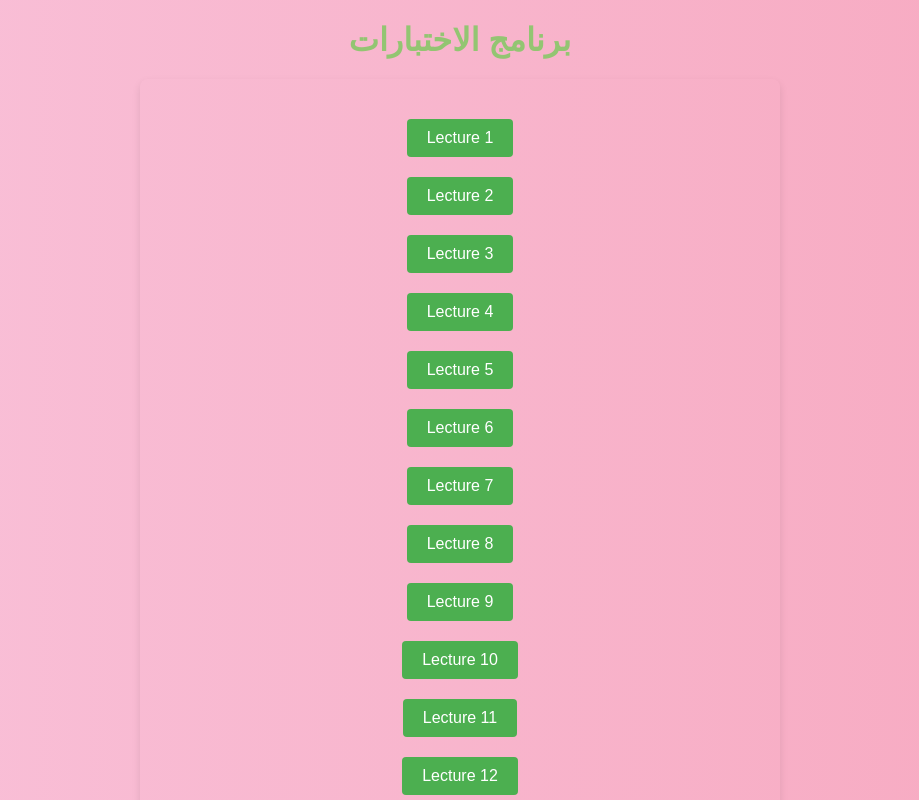
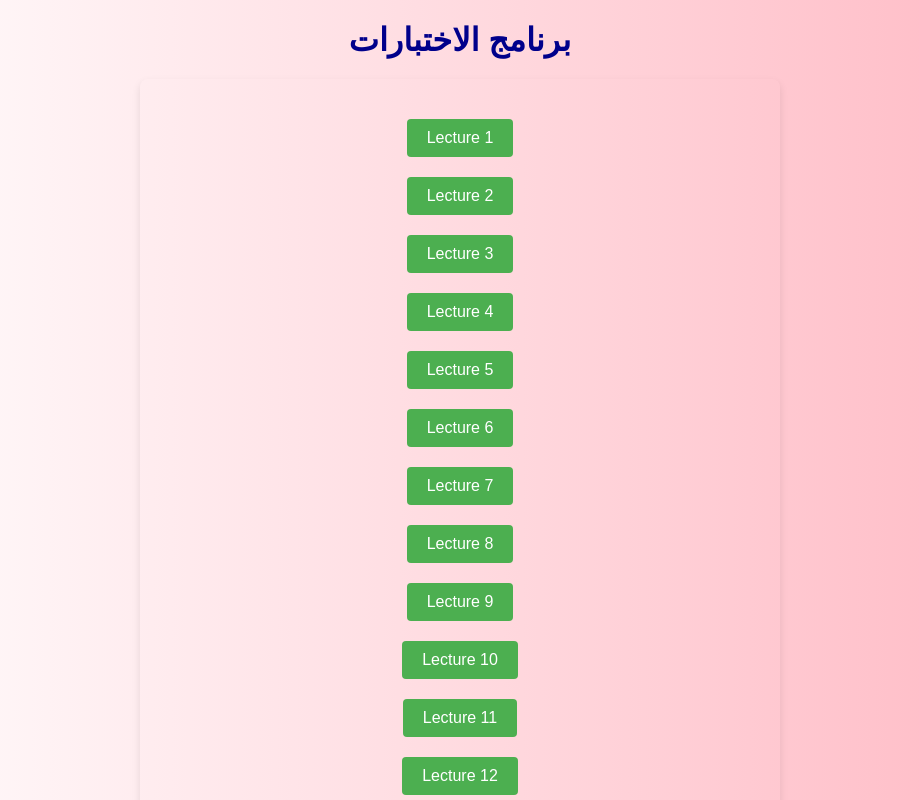
Before and after one commit to Alhadi415/top600, a plain HTML site: page index.html in a window 1280 px wide. Shown: the top 800 px of the page, without its empty margins (180-1099 px from the left). Drawn offline with Linux system fonts and the light colour scheme.

Commit message:
Update styles.css

```diff
--- a/styles.css
+++ b/styles.css
@@ -3,7 +3,7 @@ body {
   direction: ltr; /* تغيير اتجاه النصوص إلى اليسار لليمين */
   text-align: left;
   margin: 20px;
-  background: linear-gradient(to right, #f9c1d9, #f7a9c0); /* تدرجات وردية هادئة */
+  background: linear-gradient(to right,white,#FFB6C1); /* تدرجات وردية هادئة */
   color: #333;
 }
 .question img, .correct img, .incorrect img {
@@ -18,7 +18,7 @@ body {
 
 h1 {
   text-align: center;
-  color: #93c572; /* لون وردي مشرق لعنوان الصفحة */
+  color:  #00008B; /* لون وردي مشرق لعنوان الصفحة */
   font-size: 2em;
   margin-bottom: 20px;
 }
@@ -62,7 +62,7 @@ h1 {
 /* عند تحديد الخيار الصحيح */
 input[type="radio"].correct:checked + label {
   background-color: #28a745 !important; /* الأخضر */
-  border-color: #28a745 !important;
+  border-color:  #00008B !important;
   color: white;
 }
 
```
